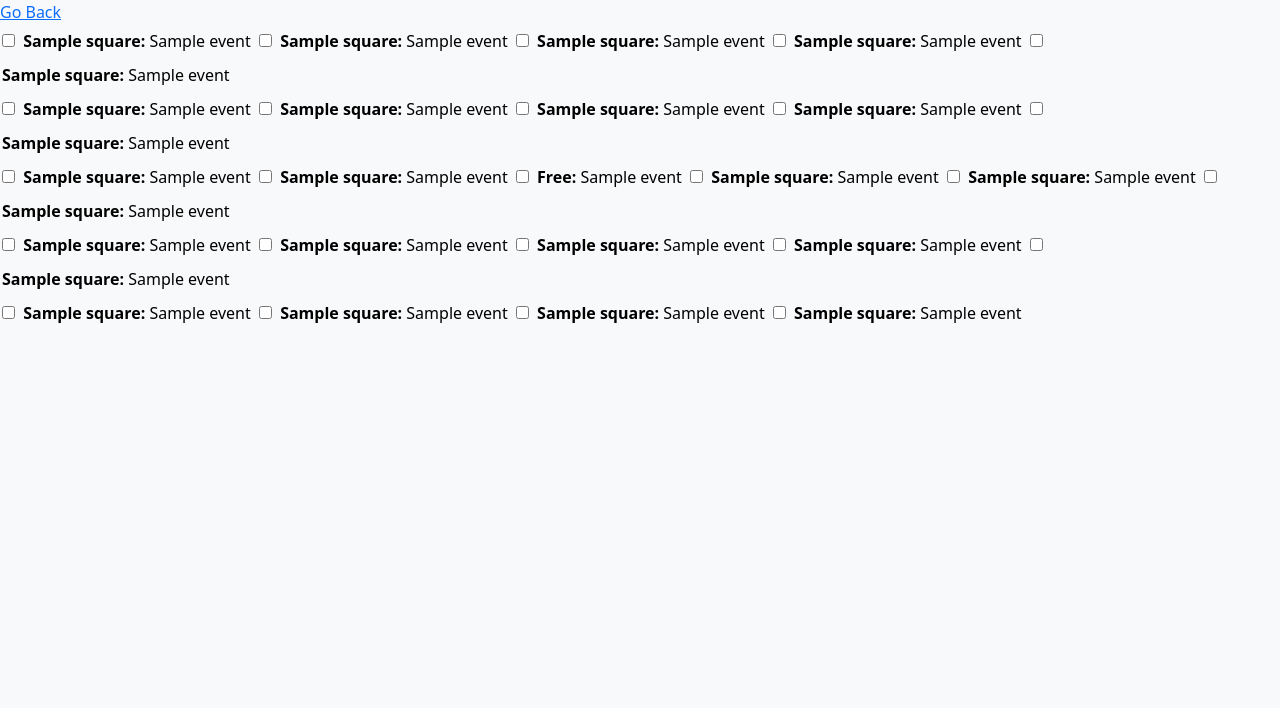
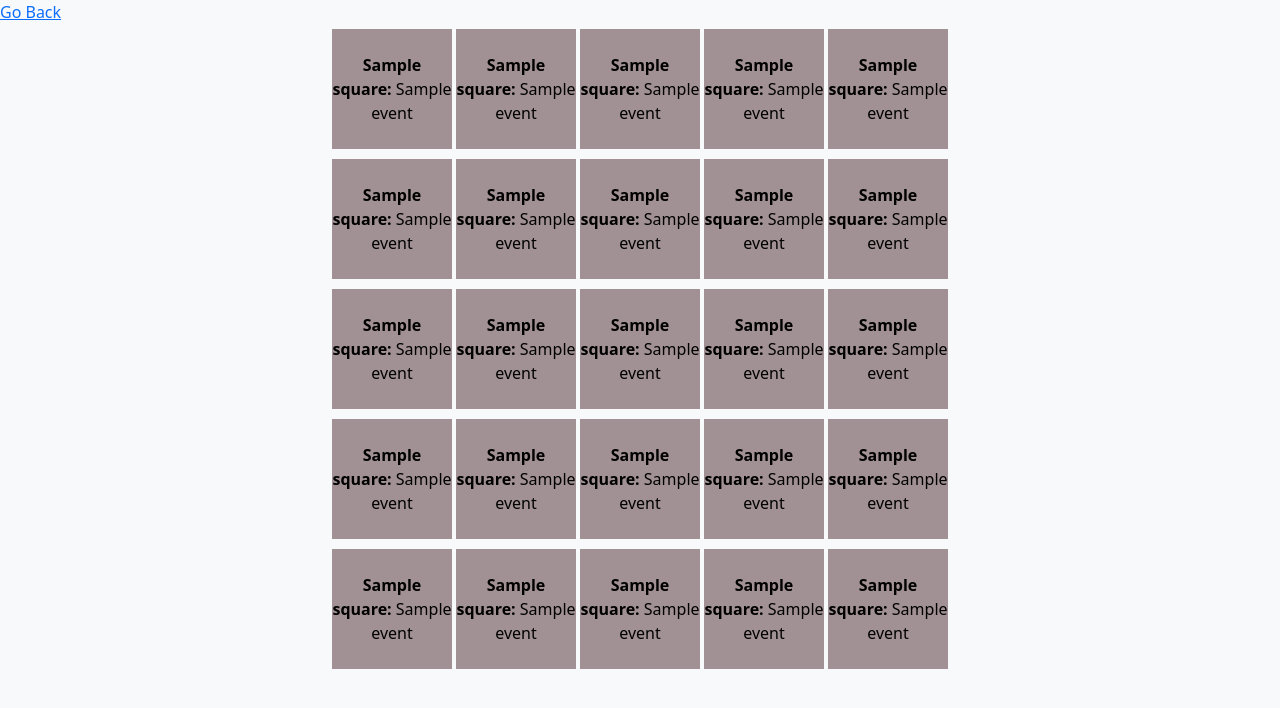
Before and after one commit to Andrews2024/paperless-bingo, a Flask app: template templates/bingo.html in a window 1280 px wide. Shown: the top 708 px of the page. Run offline with Flask 3, Linux system fonts and the light colour scheme; the template is opened without the code that fills it: most values are stand-ins (such as "Sample title", 1, 10 or a date in 2020).

Commit message:
Add CSS styling for bingo board

```diff
--- a/app.py
+++ b/app.py
@@ -68,10 +68,9 @@ def load_bingo():
     # Pick random selection of entries for board
     shuffle(named_entries)
     squares = named_entries[:24]
+    squares.insert(12, free_space)
 
-    return render_template('bingo.html', free = free_space,
-                            squares = squares)
-
+    return render_template('bingo.html', squares = squares)
 
 if __name__ == "__main__":
     app.run(debug=True)
--- a/static/static.css
+++ b/static/static.css
@@ -1,3 +1,4 @@
+/* Used these for home page */
 ul{
     min-height: 5vh;
     max-height: 45vh;
@@ -12,3 +13,34 @@ li {
 input, select, label {
     margin: 5px 2px;
 }
+
+/* Used these for bingo board */
+input[type="checkbox"]  {
+    display: none;
+}
+
+input[type="checkbox"]:not(:checked) + .box-label {
+    background-color: #A19195;
+}
+
+input[type="checkbox"]:checked + .box-label {
+    background-color: #95DAAC;
+ }
+
+ #board {
+    margin: 0 auto;
+    width: fit-content;
+ }
+
+ .box-label {
+    aspect-ratio: 1/1;
+    text-align: center;
+    height: 15vh;
+    align-content: center;
+ }
+
+ .box-row {
+    display: flex;
+    justify-content: center;
+    align-items: center;
+ }
--- a/templates/bingo.html
+++ b/templates/bingo.html
@@ -6,25 +6,17 @@
 </div>
 <div id="board">
     <form>
-        {% for i in range(12) %}
-        <input type="checkbox" id="{{i}}" name="{{i}}" value="{{i}}">
-        <label for="{{i}}"><strong>{{squares[i].name}}:</strong> {{squares[i].event}}</label>
-
-        {% if (i + 1) % 5 == 0 and i > 0 %}
-        <br>
-        {% endif %}
-        {% endfor %}
-
-        <input type="checkbox" id="{{i}}" name="{{i}}" value="{{i}}">
-        <label for="{{i}}"><strong>Free:</strong> {{free.event}}</label>
-
-        {% for i in range(12, 24) %}
-        <input type="checkbox" id="{{i}}" name="{{i}}" value="{{i}}">
-        <label for="{{i}}"><strong>{{squares[i].name}}:</strong> {{squares[i].event}}</label>
-
-        {% if (i + 1) % 5 == 0 and i > 0 %}
-        <br>
-        {% endif %}
+        {% set index = namespace(value = 0) %}
+        {% for i in range(5) %}
+        <div class="box-row">
+            {% for j in range(5) %}
+                <input type="checkbox" id="{{index.value}}" name="{{index.value}}" value="{{index.value}}">
+                <label for="{{index.value}}" class="box-label">
+                    <strong>{{squares[index.value].name}}:</strong> {{squares[index.value].event}}
+                </label>
+                {% set index.value = index.value + 1 %}
+            {% endfor %}
+        </div>
         {% endfor %}<br>
     </form>
 </div>
```
Also changed, not shown: README.md.
